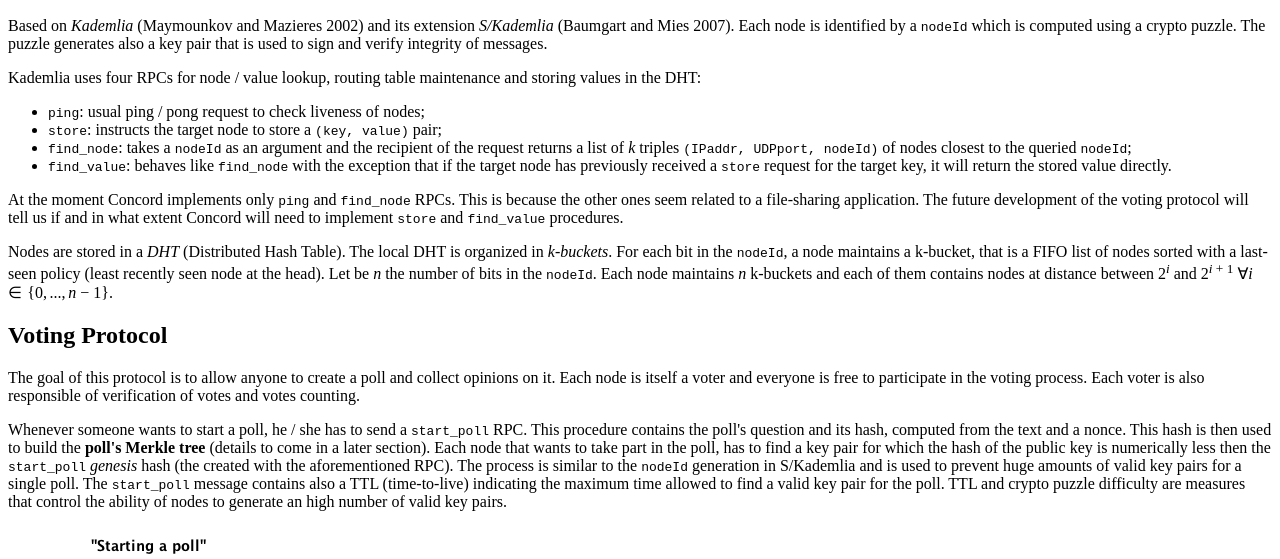
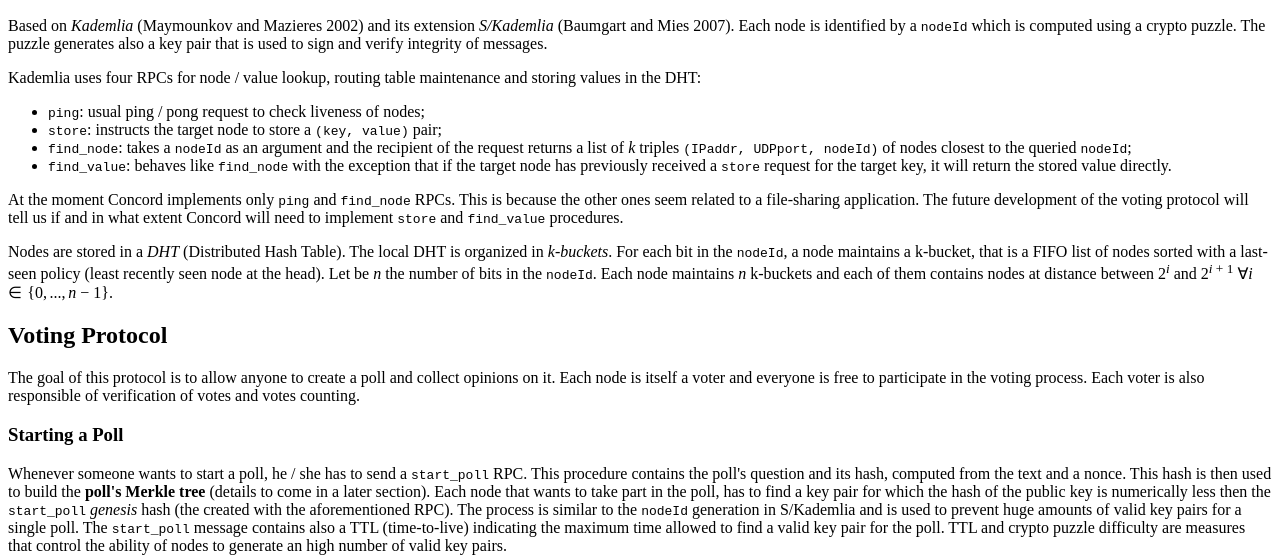
Before and after one commit to coompany/concord-specs, a plain HTML site: page dist/specs.html in a window 1280 px wide. Shown: the part 215-774 px from the top of the page. Drawn offline with Linux system fonts and the light colour scheme.

Commit message:
testing publish.sh

```diff
--- a/dist/specs.html
+++ b/dist/specs.html
@@ -30,6 +30,7 @@
 <p>Nodes are stored in a <em>DHT</em> (Distributed Hash Table). The local DHT is organized in <em>k-buckets</em>. For each bit in the <code>nodeId</code>, a node maintains a k-bucket, that is a FIFO list of nodes sorted with a last-seen policy (least recently seen node at the head). Let be <span class="math inline"><em>n</em></span> the number of bits in the <code>nodeId</code>. Each node maintains <span class="math inline"><em>n</em></span> k-buckets and each of them contains nodes at distance between <span class="math inline">2<sup><em>i</em></sup></span> and <span class="math inline">2<sup><em>i</em> + 1</sup></span> <span class="math inline">∀<em>i</em> ∈ {0, ..., <em>n</em> − 1}</span>.</p>
 <h2 id="voting-protocol">Voting Protocol</h2>
 <p>The goal of this protocol is to allow anyone to create a poll and collect opinions on it. Each node is itself a voter and everyone is free to participate in the voting process. Each voter is also responsible of verification of votes and votes counting.</p>
+<h3 id="starting-a-poll">Starting a Poll</h3>
 <p>Whenever someone wants to start a poll, he / she has to send a <code>start_poll</code> RPC. This procedure contains the poll's question and its hash, computed from the text and a nonce. This hash is then used to build the <strong>poll's Merkle tree</strong> (details to come in a later section). Each node that wants to take part in the poll, has to find a key pair for which the hash of the public key is numerically less then the <code>start_poll</code> <em>genesis</em> hash (the created with the aforementioned RPC). The process is similar to the <code>nodeId</code> generation in S/Kademlia and is used to prevent huge amounts of valid key pairs for a single poll. The <code>start_poll</code> message contains also a TTL (time-to-live) indicating the maximum time allowed to find a valid key pair for the poll. TTL and crypto puzzle difficulty are measures that control the ability of nodes to generate an high number of valid key pairs.</p>
 <p><img src="plantuml-images/39b131e2d5b230832898068db3332fd2442e8965.png" /></p>
 <p>The node that starts the poll is responsible of sending the <code>start_poll</code> RPC to other nodes. To do so it has to send the RPC to all nodes that it knows about and sends the same request to other nodes that discovers through recursively call <code>find_node</code> on new nodes that discovers. Another strategy / extension could be to start searching for nodes randomly by generating a random <code>nodeId</code> starting a recursive lookup for that node and sending <code>start_poll</code> requests along the way. Nodes that decide to participate in the poll sends an <code>ack_poll</code> back to the node from which came to know about the poll. This RPC does not contain nodes and means that the node is taking responsibility to forward the <code>start_poll</code> message to its neighbors (all nodes that it knows about or only <span class="math inline"><em>k</em></span> closest neighbors are options). Nodes that do not want to participate in the poll send an <code>nack_poll</code> RPC containing its <span class="math inline"><em>k</em></span> closest nodes.</p>
```
Also changed, not shown: dist/specs.txt, 1 other file.
